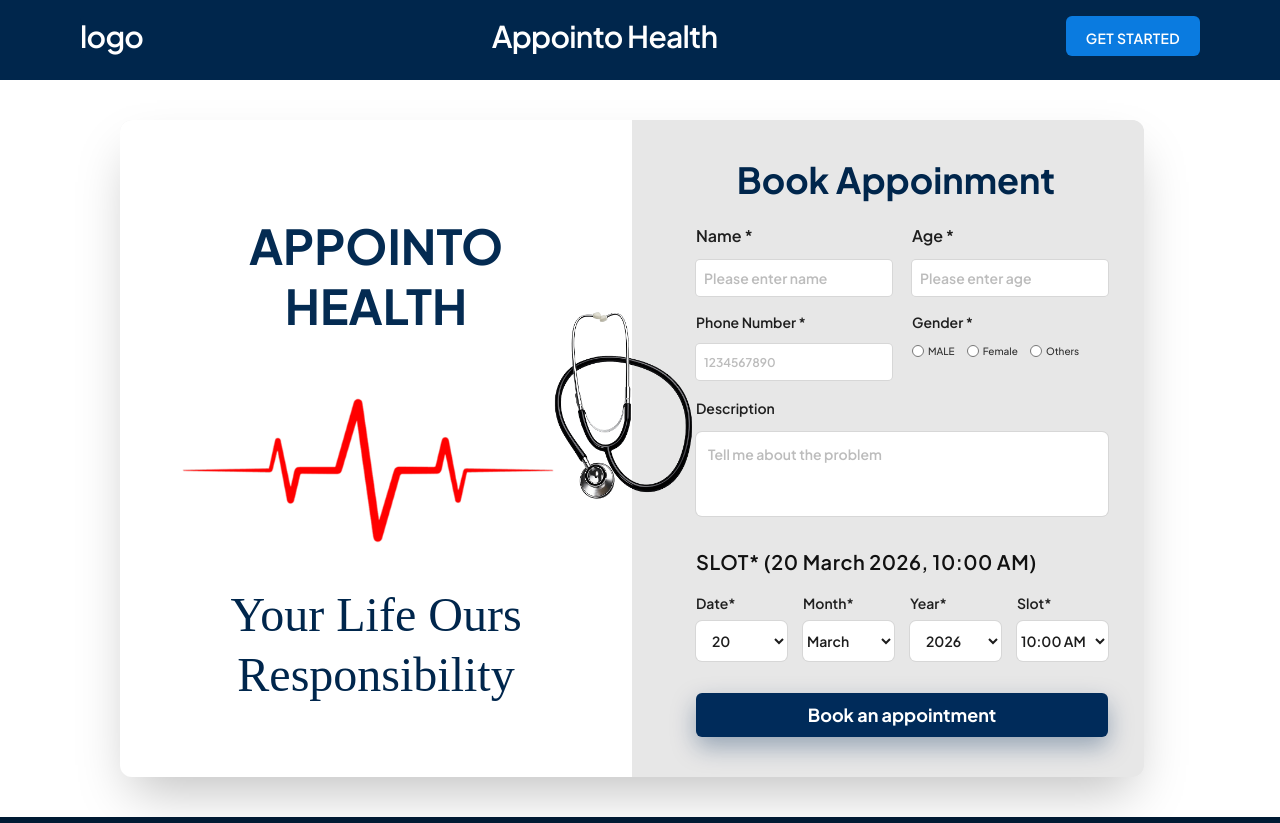
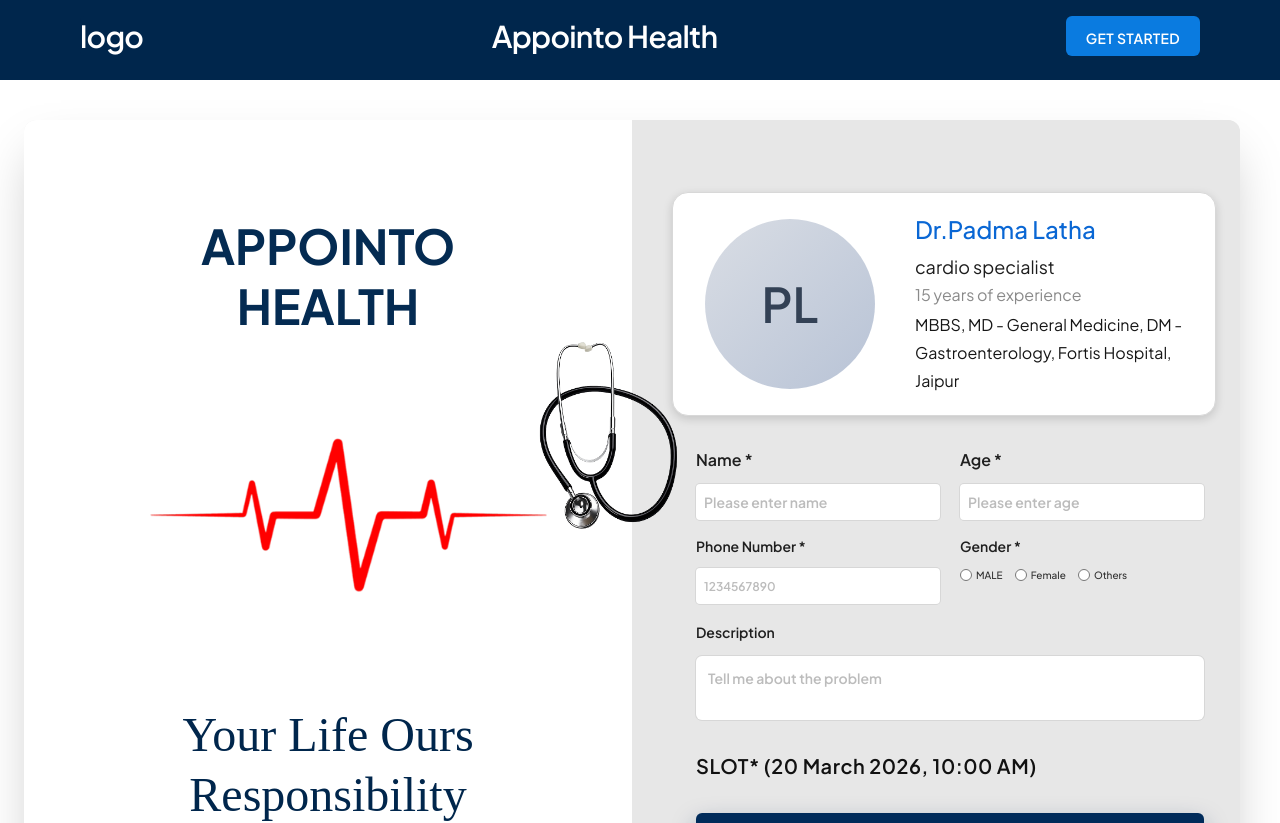
Before and after one commit to Altusd2d/appointoHealth, a Next.js app: page /booking-form in a window 1280 px wide. Shown: the top 823 px of the page. Built offline with nearby package versions, Linux system fonts and the light colour scheme.

Commit message:
added doctor information into booking form

```diff
--- a/src/app/booking-form/page.tsx
+++ b/src/app/booking-form/page.tsx
@@ -70,13 +70,24 @@
     const cleanText = event.target.value.replace(/[^a-zA-Z0-9\s]/g, "").replace(/\s{2,}/g, " ");
     setDescription(cleanText);
   };
+const DOCTORS = [
 
+  {
+    id: "d-002",
+    name: "Dr.Padma Latha",
+    speciality: "cardio specialist",
+    experience: "15 years of experience",
+    credentials:
+      "MBBS, MD - General Medicine, DM - Gastroenterology, Fortis Hospital, Jaipur",
+    initials: "PL",
+  },
+];
   return (
     <main className=" bg-white px-4 py-10 md:pl-6 md:pr-10">
-      <section className="mx-auto flex w-full max-w-5xl flex-col overflow-hidden
+      <section className="mx-auto flex w-full max-w-7xl flex-col overflow-hidden
        bg-[#efefef] md:flex-row md:shadow-2xl rounded-xl">
         <div className="relative hidden md:flex w-full flex-col items-center
-         justify-between bg-white px-6 pb-8 pt-24 md:w-1/2 md:px-8">
+         justify-between bg-white px-6 pb-8 pt-24 md:w-1/2 md:px-8 max-xl:w-1/3">
           <h1 className="z-10 text-center text-4xl font-bold uppercase
            leading-tight text-[#042b52] lg:text-5xl text-[40px]">
             Appointo
@@ -90,7 +101,7 @@
             alt="Heartbeat line"
             // width={240}
             // height={90}
-            className="mt-1 ml-14 w-[30vw] h-[200px] left-[0%]
+            className="mt-1 ml-14 w-[42vw] h-[200px] left-[0%]
             absolute top-[37%] object-contain"
           />
           <Image
@@ -100,7 +111,7 @@
             // height={280}
             className="
              md:w-[20vwpx] h-[290px] xl:-ml-20 -ml-15 object-contain
-             absolute top-[25%] lg:left-[60%] z-20 left[50%] xl:w-[64vw]"
+             absolute top-[25%] lg:left-[56%] z-20 left[50%] xl:w-[72vw]"
             priority
           />
           </div>
@@ -112,8 +123,8 @@
           </p>
         </div>
 
-        <div className="relative w-full overflow-hidden bg-[#e7e7e7] px-6 py-8 md:w-1/2 md:pl-10 md:py-10">
-          <div className="pointer-events-none absolute inset-0 md:hidden">
+        <div className="relative w-full max-xl:flex-1 overflow-hidden bg-[#e7e7e7] px-6 py-8 md:w-1/2 md:pl-10 md:py-10">
+          {/* <div className="pointer-events-none absolute inset-0 md:hidden">
             <Image
               src={heartrate}
               alt=""
@@ -131,10 +142,52 @@
               <br />
               Responsibility
             </p>
-          </div>
+          </div> */}
 
-          <h2 className="relative z-10 mb-6 text-center text-4xl font-bold text-[#00264c]">Book Appoinment</h2>
+          {/* <h2 className="relative z-10 mb-6 text-center text-4xl font-bold text-[#00264c]">Book Appoinment</h2> */}
+             <div className="mt-8 space-y-6 mb-8">
+                    {DOCTORS.map((doctor) => (
+                      <article
+                        key={doctor.id}
+                        className="rounded-2xl border border-[#d8d8d8] bg-white px-6 py-5 shadow-[0_3px_10px_rgba(0,0,0,0.15)] sm:px-8"
+                      >
+                        <div className="flex flex-col gap-5 sm:flex-row sm:items-center sm:gap-10">
+                          <div className="flex flex-col items-center">
+                            <div className="grid h-[100px] w-[100px] place-items-center rounded-full xl:h-[170px] xl:w-[170px]
+                               sm:h-[120px] sm:w-[120px] md:h-[100px] md:w-[100px]
+                             bg-gradient-to-br from-[#d9dde4] to-[#b8c3d6] text-4xl font-semibold text-[#334155]
+                             sm:text-xl md:text-2xl lg:text-3xl xl:text-5xl">
+                              {doctor.initials}
+                            </div>
+                            {/* <span className="mt-2 rounded-md border border-[#7ba9e8] px-3 py-1 text-sm text-[#1c71d8]">
+                              {hospital.name.toLowerCase()}
+                            </span> */}
+                          </div>
 
+                          <div className="flex-1">
+                            <h2 className="text-2xl font-medium text-[#0a67d4] sm:text-2xl">
+                              {doctor.name}
+                            </h2>
+                            <p className="mt-2 text-lg text-[#1d1d1d] sm:text-md">
+                              {doctor.speciality}
+                            </p>
+                            <p className="mt-0.5 text-base text-[#8a8a8a] sm:text-md">
+                              {doctor.experience}
+                            </p>
+                            <p className=" max-w-3xl text-base leading-7 text-[#161616] sm:mt-1 sm:text-md">
+                              {doctor.credentials}
+                            </p>
+                            {/* <button
+                              className="px-3 py-1.5 rounded-lg text-black text-[14px] border border-[#cbcdcd]
+                                bg-[#199fd9] "
+                            >
+                              Book an doctor
+                            </button> */}
+                          </div>
+                        </div>
+                      </article>
+                    ))}
+                  </div>
           <form
             onSubmit={(event) => event.preventDefault()}
             className="relative z-10 space-y-4 xl:pl-6 xl:pr-3 [&_input]:cursor-text [&_textarea]:cursor-text"
@@ -213,7 +266,7 @@
               <label className="text-xs md:text-sm font-semibold text-[#1f1f1f]">
                 Description
                 <textarea
-                  rows={3}
+                  rows={2}
                   value={description}
                   onChange={handleDescriptionChange}
                   placeholder="Tell me about the problem"
@@ -228,7 +281,7 @@
               </p>
             </div>
 
-            <div className="grid grid-cols-2 gap-4 md:grid-cols-4">
+            {/* <div className="grid grid-cols-2 gap-4 md:grid-cols-4">
               <label className="text-xs md:text-sm font-semibold text-[#1f1f1f]">
                 Date*
                 <select
@@ -285,7 +338,7 @@
                   ))}
                 </select>
               </label>
-            </div>
+            </div> */}
             <button
               type="submit"
               className="mt-4 h-11 w-full rounded-md bg-[#002b5a] text-lg font-bold text-white cursor-pointer shadow-[0_10px_24px_rgba(0,43,90,0.35)] transition-shadow duration-200 hover:shadow-[0_14px_30px_rgba(0,43,90,0.45)]"
--- a/src/app/hospital/page.tsx
+++ b/src/app/hospital/page.tsx
@@ -47,14 +47,15 @@
   return (
     <div id="hospitalSearch">
       <TopHospital />
-      <div className="flex  relative justify-center gap-4 items-center max-sm:px-6 border border-amber-300">
+      <div className="flex justify-center gap-4 items-center max-sm:px-6 -mb-7 ">
+        <div className="relative mt-14 sm:w-[37vw] w-[68vw]">
           <Image
             src="/google map.png"
             alt=""
             aria-hidden="true"
             width={18}
             height={18}
-                    className="h-[18px] w-[18px] absolute top-[65%] left-[29%] "
+            className="absolute left-4 top-1/2 h-[18px] w-[18px] -translate-y-1/2"
           />
 
           <input
@@ -63,10 +64,9 @@
             onChange={(e) => {
               setSearchtext(e.target.value);
             }}
-          className="sm:w-[37vw] w-[68vw] rounded-3xl border border-[#cbcdcd] px-7
-           py-2.5 font-2xl mt-14 "
-
+            className="w-full rounded-3xl border border-[#cbcdcd] py-2.5 pl-12 pr-7 font-2xl"
           />
+        </div>
         <button
           type="submit"
           className="cursor-pointer rounded-lg bg-[#0066cc] px-5 py-1 h-10 text-center
@@ -221,12 +221,12 @@
                             <p className="mt-4 max-w-3xl text-base leading-7 text-[#161616] sm:mt-6 sm:text-lg">
                               {doctor.credentials}
                             </p>
-                            <button
+                            {/* <button
                               className="px-3 py-1.5 rounded-lg text-black text-[14px] border border-[#cbcdcd]
                                 bg-[#199fd9] "
                             >
                               Book an doctor
-                            </button>
+                            </button> */}
                           </div>
                         </div>
                       </article>
```
Lines whose indentation alone changed are shown as unchanged.
